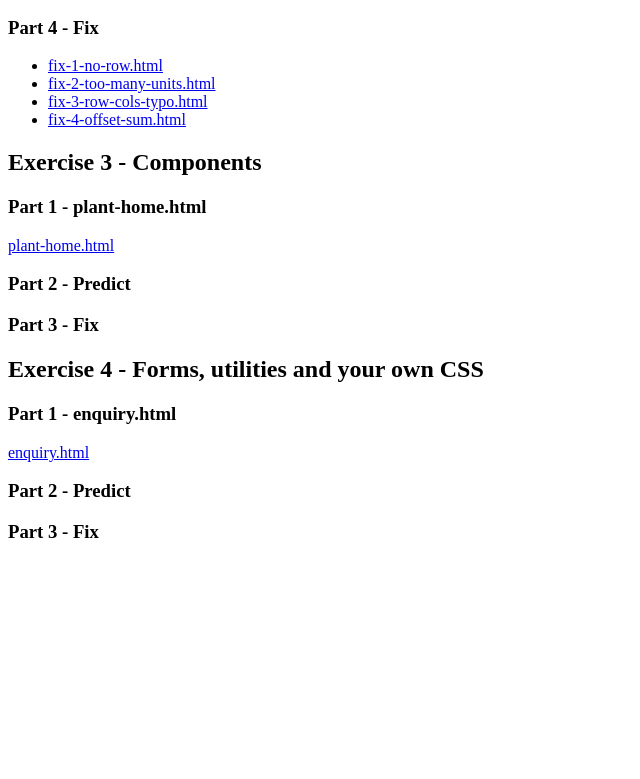
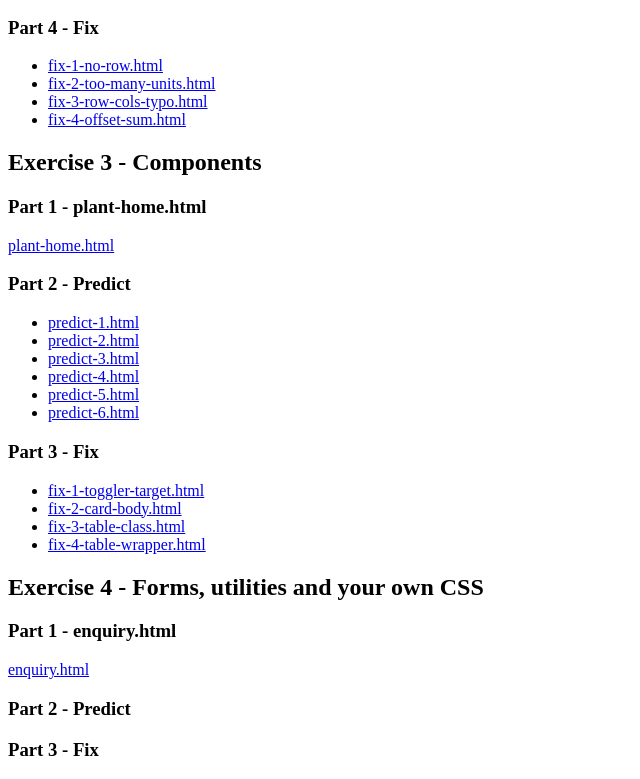
Before and after one commit to Sergii-Kostanets/lab-exercise-week-9, a plain HTML site: page index.html in a window 1280 px wide. Shown: the part 857-1636 px from the top of the page, without its empty margins (0-640 px from the left). Before the commit the page ends 1419 px from the top, so only its background shows below. Drawn offline with Linux system fonts and the light colour scheme.

Commit message:
Part 2 - Predict

```diff
--- a/index.html
+++ b/index.html
@@ -56,9 +56,19 @@
     <a href="plant-home.html" target="_blank" rel="noopener noreferrer">plant-home.html</a>
     <h3>Part 2 - Predict</h3>
     <ul>
+      <li><a href="component-puzzles/predict/predict-1.html" target="_blank" rel="noopener noreferrer">predict-1.html</a></li>
+      <li><a href="component-puzzles/predict/predict-2.html" target="_blank" rel="noopener noreferrer">predict-2.html</a></li>
+      <li><a href="component-puzzles/predict/predict-3.html" target="_blank" rel="noopener noreferrer">predict-3.html</a></li>
+      <li><a href="component-puzzles/predict/predict-4.html" target="_blank" rel="noopener noreferrer">predict-4.html</a></li>
+      <li><a href="component-puzzles/predict/predict-5.html" target="_blank" rel="noopener noreferrer">predict-5.html</a></li>
+      <li><a href="component-puzzles/predict/predict-6.html" target="_blank" rel="noopener noreferrer">predict-6.html</a></li>
     </ul>
     <h3>Part 3 - Fix</h3>
     <ul>
+      <li><a href="component-puzzles/fix/fix-1-toggler-target.html" target="_blank" rel="noopener noreferrer">fix-1-toggler-target.html</a></li>
+      <li><a href="component-puzzles/fix/fix-2-card-body.html" target="_blank" rel="noopener noreferrer">fix-2-card-body.html</a></li>
+      <li><a href="component-puzzles/fix/fix-3-table-class.html" target="_blank" rel="noopener noreferrer">fix-3-table-class.html</a></li>
+      <li><a href="component-puzzles/fix/fix-4-table-wrapper.html" target="_blank" rel="noopener noreferrer">fix-4-table-wrapper.html</a></li>
     </ul>
 
     <h2>Exercise 4 - Forms, utilities and your own CSS</h2>
```
Also changed, not shown: component-puzzles/fix/fix-1-toggler-target.html (+1 -1 lines), component-puzzles/fix/fix-2-card-body.html (+1 -1 lines), component-puzzles/fix/fix-3-table-class.html (+1 -1 lines), component-puzzles/fix/fix-4-table-wrapper.html (+1 -1 lines), component-puzzles/predict/predict-1.html (+1 -1 lines), component-puzzles/predict/predict-2.html (+1 -1 lines), component-puzzles/predict/predict-3.html (+1 -1 lines), component-puzzles/predict/predict-4.html (+4 -4 lines), component-puzzles/predict/predict-5.html (+1 -1 lines), component-puzzles/predict/predict-6.html (+1 -1 lines), 1 other file.
